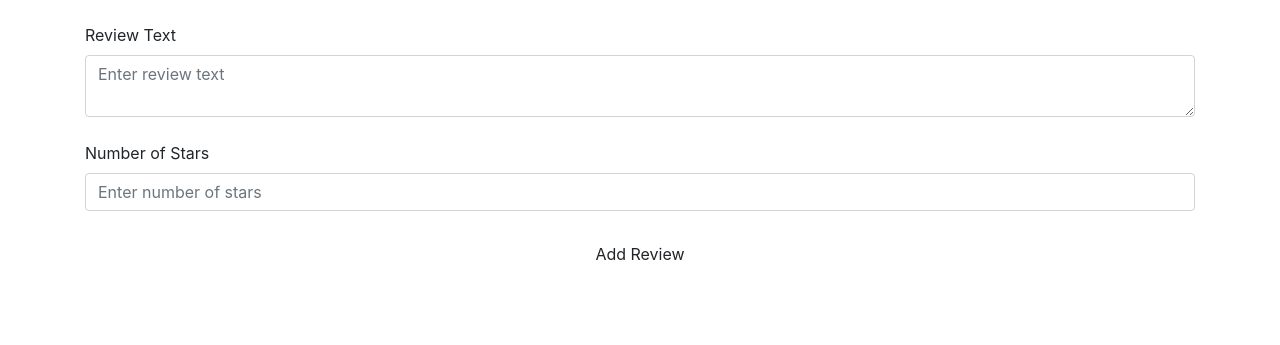
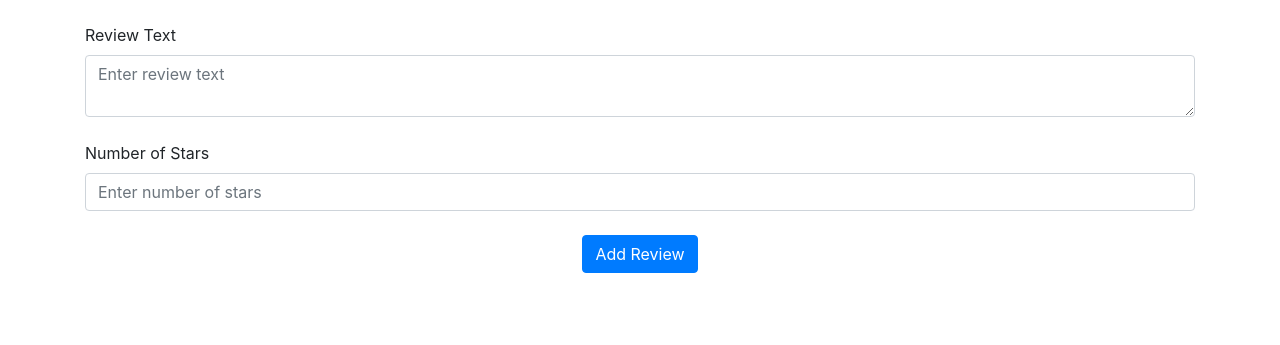
Before and after one commit to mila-z/baba-wisdom, a Flask app: template templates/wisdom_reviews.html in a window 1280 px wide. Shown: the part 113-458 px from the top of the page. Run offline with Flask 3, Linux system fonts and the light colour scheme; the template is opened without the code that fills it, so the values that code supplies are empty; parts of the project's set-up code (start-up, migrations or seed data) failed here and were passed over; some libraries are stand-ins or nearby versions.

Commit message:
fix: small typo in the Add Review button

```diff
--- a/templates/wisdom_reviews.html
+++ b/templates/wisdom_reviews.html
@@ -16,7 +16,7 @@
     <input type="number"  name="num_stars" id="num_stars" class="form-control" placeholder="Enter number of stars" min="0" max="5">
     <br/>
     <div align="center">
-        <button type="submit" class="btn btn-priary">Add Review</button>
+        <button type="submit" class="btn btn-primary">Add Review</button>
     </div>
 </form>
 {% endblock %}
```
